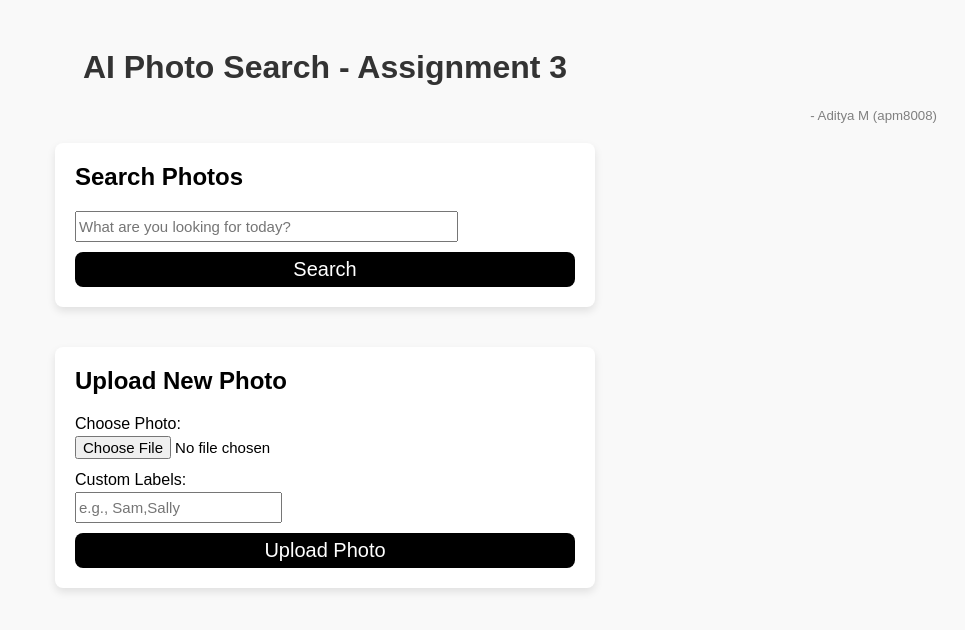
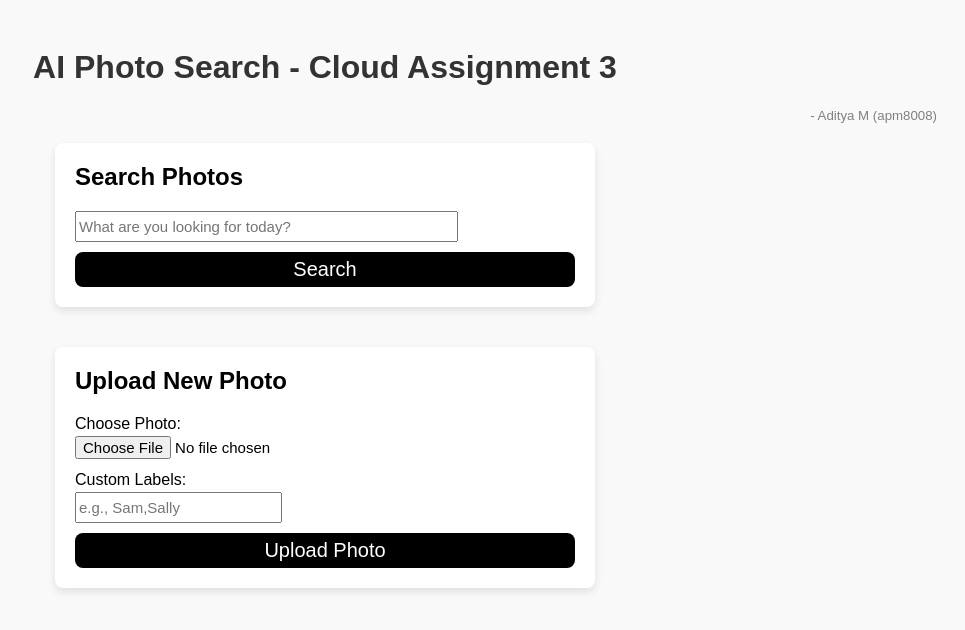
Before and after one commit to aditya491929/CloudComputing-Assignment-3, a plain HTML site: page Frontend/index.html in a window 1280 px wide. Shown: the whole page, without its empty margins (315-1280 px from the left). Drawn offline with nearby package versions, Linux system fonts and the light colour scheme.

Commit message:
testing codepipline

```diff
--- a/Frontend/index.html
+++ b/Frontend/index.html
@@ -19,7 +19,7 @@
     </head>
 <body>
 
-    <h1>AI Photo Search - Assignment 3</h1>
+    <h1>AI Photo Search - Cloud Assignment 3</h1>
     <h5 style="margin: 0px; color: gray; font-weight: 100; align-self: flex-end;">- Aditya M 	&#40;apm8008&#41;</h5>
 
     <!-- Search Section -->
```
